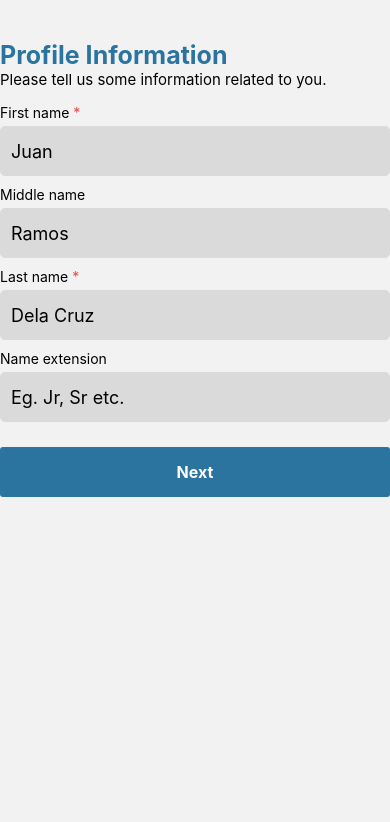
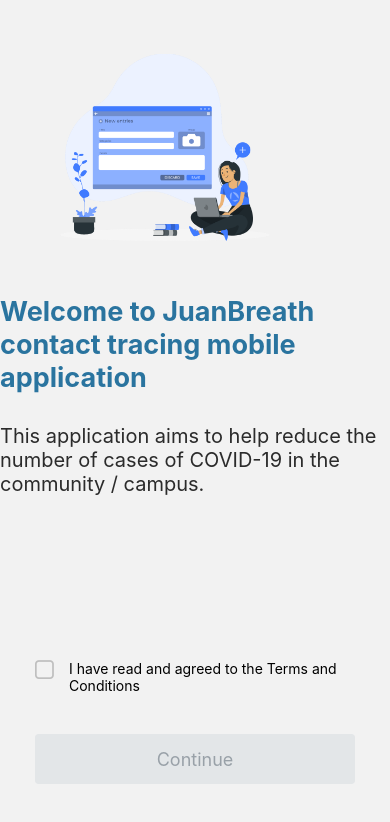
Before and after one commit to rbnograles/thesis_mobile, a React Native app: screen / in a window 390 px wide. Shown: the top 822 px of the page. Built offline with nearby package versions, Linux system fonts and the light colour scheme.

Commit message:
fixed pages orientation

```diff
--- a/navigators/RootStack.jsx
+++ b/navigators/RootStack.jsx
@@ -34,7 +34,7 @@ const RootStack = () => {
           headerTransparent: true,
           headerTitle: '',
         }}
-        initialRouteName="ProfileSetUp"
+        initialRouteName="AggreementScreen"
       >
         {/* landing pages */}
         <Stack.Screen options={{ headerShadowVisible: false }} name="AggreementScreen" component={AggreementScreen} />
```
